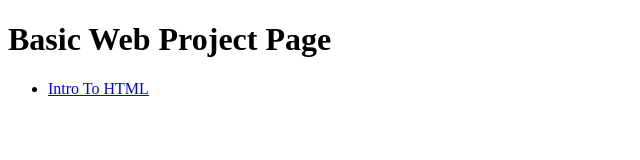
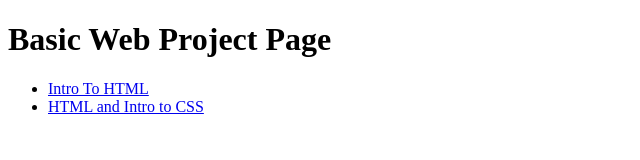
Before and after one commit to Regina13758/Webb212, a plain HTML site: page index.html in a window 1280 px wide. Shown: the whole page, without its empty margins (0-640 px from the left). Drawn offline with Linux system fonts and the light colour scheme.

Commit message:
Update index.html

```diff
--- a/index.html
+++ b/index.html
@@ -9,6 +9,7 @@
     <h1>Basic Web Project Page</h1>
    <ul>
     <li><a href="Intro_to_HML/index.html" target= "_blank">Intro To HTML</a></li>
+    <li><a href="html5_intro_to_css/index.html" target="_blank">HTML and Intro to CSS</a></li>
    </ul>
 
 </body>
```
